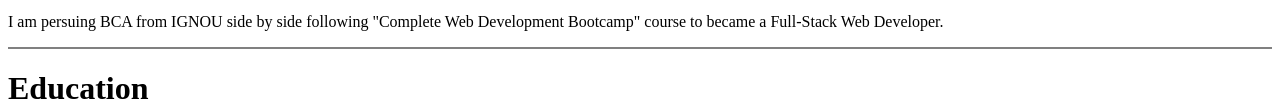
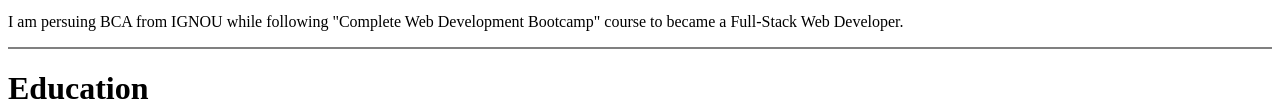
Before and after one commit to Kushagra0-19/CV, a plain HTML site: page index.html in a window 1280 px wide. Shown: the part 205-308 px from the top of the page. Drawn offline with Linux system fonts and the light colour scheme.

Commit message:
Update index.html

```diff
--- a/index.html
+++ b/index.html
@@ -21,7 +21,7 @@
       </td>
     </tr>
   </table>
-  <p>I am persuing BCA from IGNOU side by side following "Complete Web Development Bootcamp" course to became a Full-Stack Web Developer. </p>
+  <p>I am persuing BCA from IGNOU while following "Complete Web Development Bootcamp" course to became a Full-Stack Web Developer. </p>
   <hr noshade>
   <h1>Education</h1>
   <p>
```
